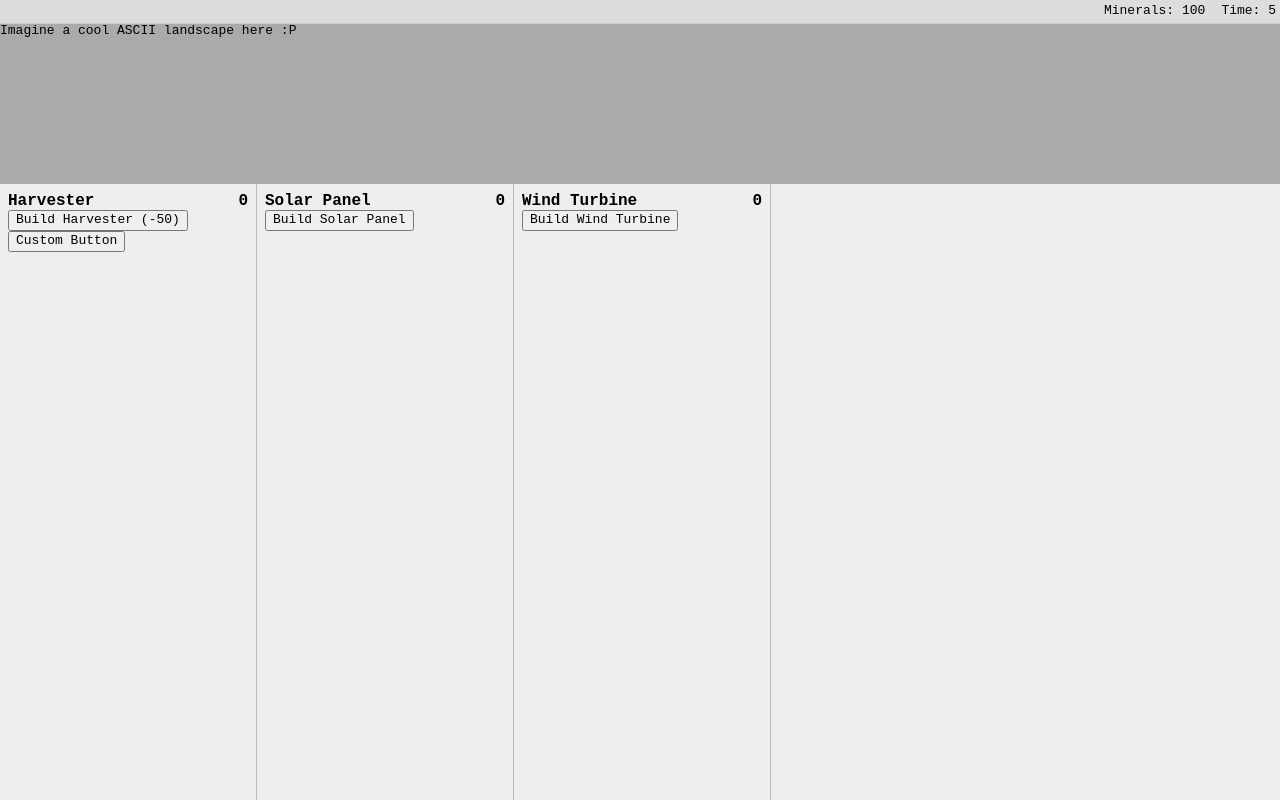
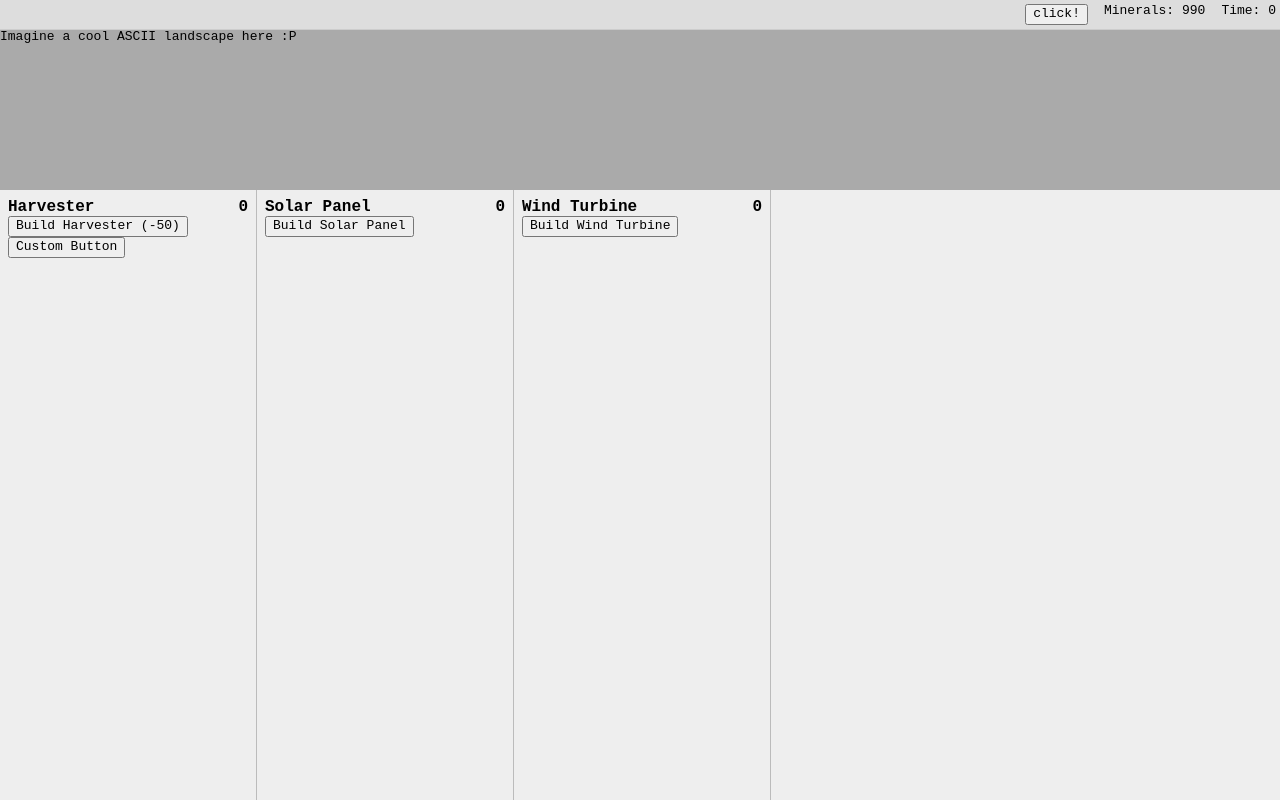
Before and after one commit to robkiessling/solarion, a React app: page / in a window 1280 px wide. Built offline with nearby package versions, Linux system fonts and the light colour scheme.

Commit message:
basic redux button

```diff
--- a/package.json
+++ b/package.json
@@ -34,7 +34,10 @@
     "webpack-dev-server": "^3.11.0"
   },
   "dependencies": {
+    "immutability-helper": "^3.1.1",
     "react": "^16.13.1",
-    "react-dom": "^16.13.1"
+    "react-dom": "^16.13.1",
+    "react-redux": "^7.2.0",
+    "redux": "^4.0.5"
   }
 }
--- a/src/components/resource_bar.jsx
+++ b/src/components/resource_bar.jsx
@@ -1,11 +1,14 @@
 import React from 'react';
+import { connect } from 'react-redux';
+
 import gameClock from "../singletons/game_clock"
-import resources from "../singletons/resources"
+// import resources from "../singletons/resources"
+import {consume} from "../redux/modules/resources";
 
 const UPDATES_PER_SECOND = 1;
 // const MINERALS_PER_SECOND = 10;
 
-export default class ResourceBar extends React.Component {
+class ResourceBar extends React.Component {
     constructor(props) {
         super(props);
 
@@ -17,23 +20,26 @@ export default class ResourceBar extends React.Component {
     }
 
     _setupInterval() {
-        gameClock.setInterval('ResourceBar', (iterations, period) => {
-            // var seconds = iterations * period / 1000;
-            // this.setState({
-            //     minerals: this.state.minerals + seconds * MINERALS_PER_SECOND
-            // })
-
-            // redraw UI
-            this.forceUpdate();
-        }, 1000 / UPDATES_PER_SECOND);
+        // gameClock.setInterval('ResourceBar', (iterations, period) => {
+        //     // var seconds = iterations * period / 1000;
+        //     // this.setState({
+        //     //     minerals: this.state.minerals + seconds * MINERALS_PER_SECOND
+        //     // })
+        //
+        //     // redraw UI
+        //     this.forceUpdate();
+        // }, 1000 / UPDATES_PER_SECOND);
 
     }
 
     render() {
         return (
             <div className="resource-bar">
+                <button onClick={() => this.props.consume('minerals', 20)} >click!</button>
                 <div>
-                    Minerals: { resources.currentQuantity('minerals') }
+                    {/*Minerals: { resources.currentQuantity('minerals') }*/}
+
+                    Minerals: { this.props.minerals.amount }
                 </div>
                 <div>
                     Time: { Math.floor(gameClock.total / 1000.0) }
@@ -42,3 +48,12 @@ export default class ResourceBar extends React.Component {
         );
     }
 }
+
+const mapStateToProps = state => {
+    return state.resources;
+};
+
+export default connect(
+    mapStateToProps,
+    { consume }
+)(ResourceBar);
--- a/src/index.jsx
+++ b/src/index.jsx
@@ -1,9 +1,22 @@
 import React from 'react';
 import ReactDOM from 'react-dom';
+
+import { Provider } from 'react-redux';
+import store from './redux/store';
+
 import App from './components/app';
 import './styles/app.scss';
 
+import { consume } from './redux/modules/resources';
+
+window.store = store;
+const unsubscribe = store.subscribe(() => console.log('subscribed event: ', store.getState()));
+store.dispatch(consume('minerals', 10));
+window.boundConsume = (resourceKey, amount) => store.dispatch(consume(resourceKey, amount));
+
 ReactDOM.render(
-    <App />,
+    <Provider store={store}>
+        <App />
+    </Provider>,
     document.getElementById('app')
-)
+);
--- /dev/null
+++ b/src/redux/modules/resources.js
@@ -0,0 +1,30 @@
+import update from 'immutability-helper';
+
+// Actions
+export const CONSUME = 'resources/CONSUME';
+
+// Initial State
+const initialState = {
+    order: ['minerals'],
+    minerals: {
+        amount: 1000,
+        rate: 5
+    }
+}
+
+// Reducer
+export default function reducer(state = initialState, action) {
+    switch (action.type) {
+        case CONSUME:
+            return update(state, {
+                [action.payload.resourceKey]: { amount: { $apply: function(x) { return x - action.payload.amount; } } }
+            });
+        default:
+            return state;
+    }
+}
+
+// Action Creators
+export function consume(resourceKey, amount) {
+    return { type: CONSUME, payload: { resourceKey, amount } };
+}
--- /dev/null
+++ b/src/redux/store.js
@@ -0,0 +1,10 @@
+
+import { createStore, combineReducers } from 'redux';
+import resources from './modules/resources';
+
+const reducer = combineReducers({
+    resources
+});
+
+// __REDUX_DEVTOOLS_EXTENSION__ is for https://github.com/zalmoxisus/redux-devtools-extension#usage
+export default createStore(reducer, /* preloadedState, */ window.__REDUX_DEVTOOLS_EXTENSION__ && window.__REDUX_DEVTOOLS_EXTENSION__());
--- a/src/singletons/resources.js
+++ b/src/singletons/resources.js
@@ -1,33 +1,35 @@
 import * as Helpers from "../lib/helpers"
 import gameClock from "./game_clock";
+import store from "../redux/store";
 
 const UPDATES_PER_SECOND = 1;
 
 class Resources {
     constructor() {
-        this._resources = {
-            minerals: 100,
-        }
-        this._rates = {
-            minerals: 0
-        }
+        // this._resources = {
+        //     minerals: 100,
+        // }
+        // this._rates = {
+        //     minerals: 0
+        // }
 
-        this._setupInterval();
+        // this._setupInterval();
     }
 
     currentQuantity(resourceKey) {
-        return this._resources[resourceKey];
+        // return this._resources[resourceKey];
+        return store.getState().resources[resourceKey].amount;
     }
 
-    consume(resourceKey, amount) {
-        if (this.hasQuantity(resourceKey, amount)) {
-            this.modifyQuantity(resourceKey, -amount);
-            return true;
-        }
-        else {
-            return false;
-        }
-    }
+    // consume(resourceKey, amount) {
+    //     if (this.hasQuantity(resourceKey, amount)) {
+    //         this.modifyQuantity(resourceKey, -amount);
+    //         return true;
+    //     }
+    //     else {
+    //         return false;
+    //     }
+    // }
 
     hasQuantity(resourceKey, amount) {
         return this._resources[resourceKey] !== undefined && this._resources[resourceKey] >= amount;
@@ -46,14 +48,14 @@ class Resources {
     // }
 
 
-    _setupInterval() {
-        gameClock.setInterval('Resources', (iterations, period) => {
-            const seconds = iterations * period / 1000;
-            Helpers.iterateObject(this._resources, (key, quantity) => {
-                this._resources[key] += seconds * this._rates[key];
-            });
-        }, 1000 / UPDATES_PER_SECOND);
-    }
+    // _setupInterval() {
+    //     gameClock.setInterval('Resources', (iterations, period) => {
+    //         const seconds = iterations * period / 1000;
+    //         Helpers.iterateObject(this._resources, (key, quantity) => {
+    //             this._resources[key] += seconds * this._rates[key];
+    //         });
+    //     }, 1000 / UPDATES_PER_SECOND);
+    // }
 
 }
 
```
Also changed, not shown: src/components/hello_world.jsx (deleted, +0 -7 lines), src/components/number_list.jsx (deleted, +0 -11 lines), src/components/toggle.jsx (deleted, +0 -25 lines), src/components/structures/structure.jsx (line endings or trailing spaces), 1 other file (tests, documents, lock files or other folders).
